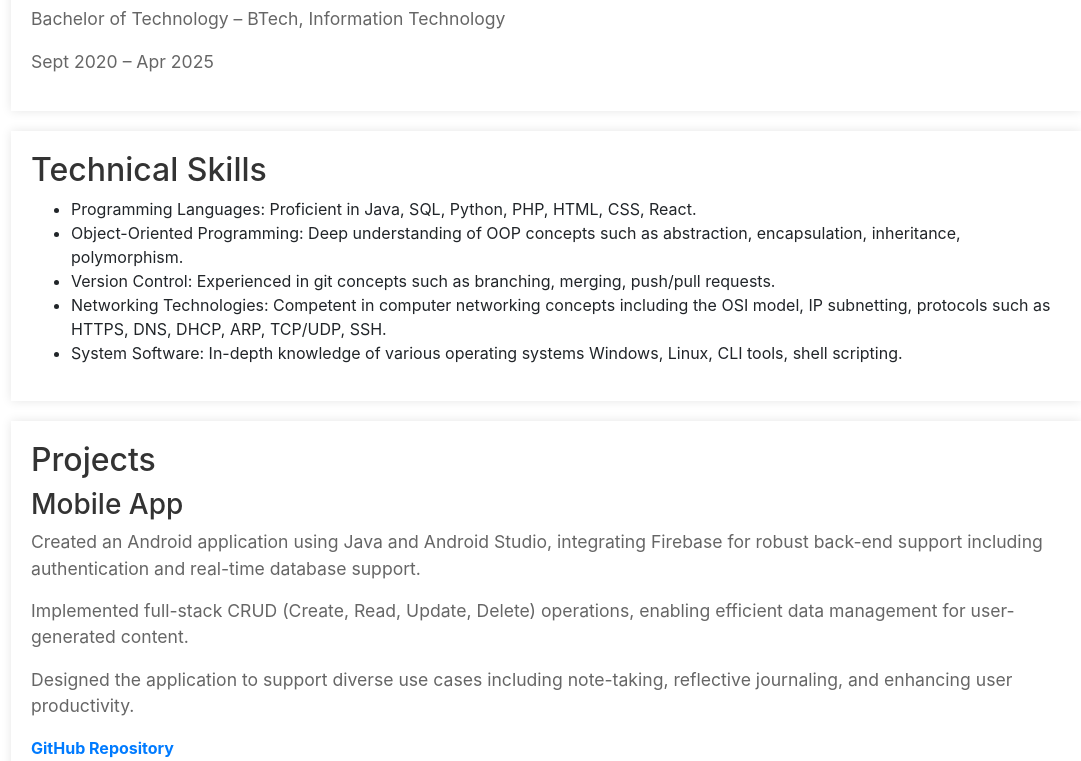
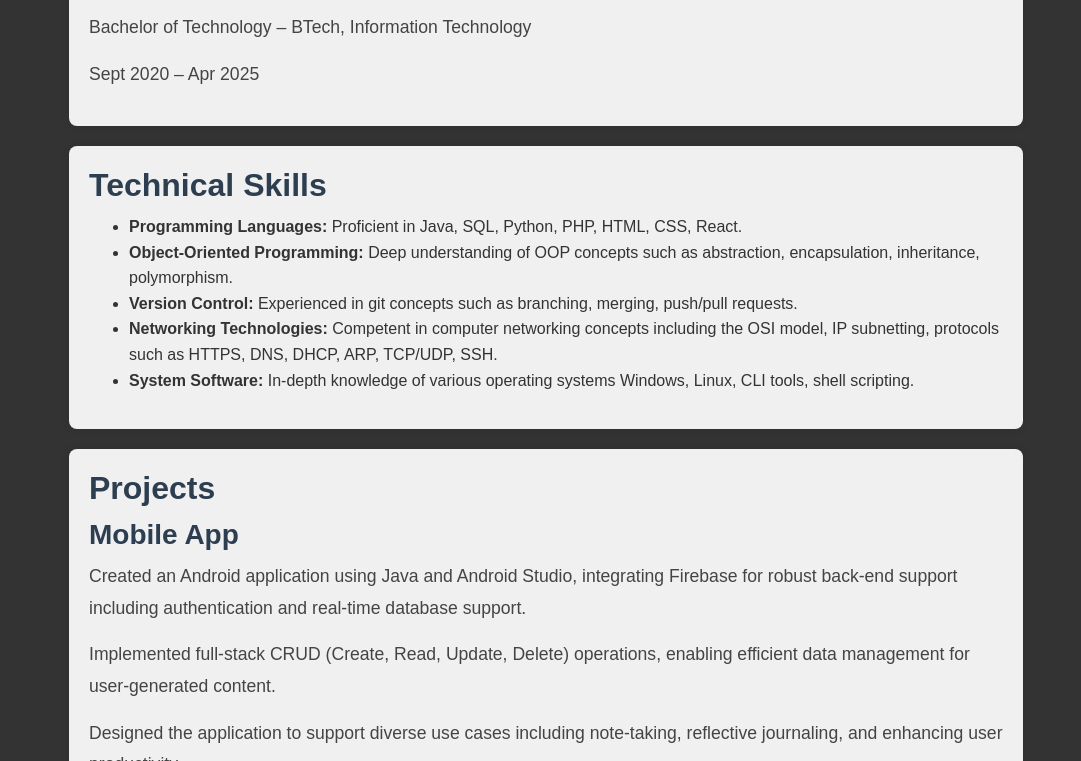
Before and after one commit to Ali-m99/Ali-m99.github.io, a plain HTML site: page index.html in a window 1280 px wide. Shown: the part 571-1332 px from the top of the page, without its empty margins (94-1175 px from the left). Drawn offline with nearby package versions, Linux system fonts and the light colour scheme.

Commit message:
Changed to dark theme

```diff
--- a/index.html
+++ b/index.html
@@ -2,8 +2,8 @@
 <html>
 <head>
     <title>Ali Manghat's Portfolio</title>
+    <link rel="stylesheet" href="https://cdn.jsdelivr.net/npm/bootstrap@4.3.1/dist/css/bootstrap.min.css" integrity="sha384-ggOyR0iXCbMQv3Xipma34MD+dH/1fQ784/j6cY/iJTQUOhcWr7x9JvoRxT2MZw1T" crossorigin="anonymous">
     <link rel="stylesheet" type="text/css" href="style.css">
-    <link rel="stylesheet" href="https://cdn.jsdelivr.net/npm/bootstrap@4.3.1/dist/css/bootstrap.min.css" integrity="sha384-ggOyR0iXCbMQv3Xipma34MD+dH/1fQ784/j6cY/iJTQUOhcWr7x9JvoRxT2MZw1T" crossorigin="anonymous">
     <meta name="viewport" content="width=device-width, initial-scale=1">
 </head>
 <body>
@@ -31,11 +31,11 @@
         <section id="skills">
             <h2>Technical Skills</h2>
             <ul>
-                <li>Programming Languages: Proficient in Java, SQL, Python, PHP, HTML, CSS, React.</li>
-                <li>Object-Oriented Programming: Deep understanding of OOP concepts such as abstraction, encapsulation, inheritance, polymorphism.</li>
-                <li>Version Control: Experienced in git concepts such as branching, merging, push/pull requests.</li>
-                <li>Networking Technologies: Competent in computer networking concepts including the OSI model, IP subnetting, protocols such as HTTPS, DNS, DHCP, ARP, TCP/UDP, SSH.</li>
-                <li>System Software: In-depth knowledge of various operating systems Windows, Linux, CLI tools, shell scripting.</li>
+                <li><b>Programming Languages:</b> Proficient in Java, SQL, Python, PHP, HTML, CSS, React.</li>
+                <li><b>Object-Oriented Programming:</b> Deep understanding of OOP concepts such as abstraction, encapsulation, inheritance, polymorphism.</li>
+                <li><b>Version Control:</b> Experienced in git concepts such as branching, merging, push/pull requests.</li>
+                <li><b>Networking Technologies:</b> Competent in computer networking concepts including the OSI model, IP subnetting, protocols such as HTTPS, DNS, DHCP, ARP, TCP/UDP, SSH.</li>
+                <li><b>System Software:</b> In-depth knowledge of various operating systems Windows, Linux, CLI tools, shell scripting.</li>
             </ul>
         </section>
         <section id="projects">
--- a/style.css
+++ b/style.css
@@ -2,7 +2,7 @@ body {
     font-family: Arial, sans-serif;
     margin: 0;
     padding: 0;
-    background-color: #f4f4f4;
+    background-color: #333;
     color: #333;
     line-height: 1.6;
 }
@@ -19,31 +19,43 @@ body {
     border-radius: 50%;
 }
 
+h1, h2, h3 {
+    color: #2c3e50;
+    font-weight: bold;
+    margin-bottom: 10px;
+}
+
 h1 {
     font-size: 2.5em;
-    color: #2c3e50;
 }
 
 h2 {
     font-size: 2em;
-    color: #333;
 }
 
 h3 {
     font-size: 1.75em;
-    color: #333;
 }
 
 p {
     font-size: 1.1em;
-    color: #666;
+    color: #444;
+    line-height: 1.8;
+    margin-bottom: 15px;
 }
 
 section {
     margin: 20px;
     padding: 20px;
-    background-color: #fff;
+    background-color: #f0f0f0;
     box-shadow: 0 0 10px rgba(0,0,0,0.1);
+    border-radius: 8px;
+    transition: background-color 0.3s ease, box-shadow 0.3s ease;
+}
+
+section:hover {
+    background-color: #ffffff;
+    box-shadow: 0 0 20px rgba(0,0,0,0.2);
 }
 
 .project {
@@ -62,8 +74,8 @@ a:hover {
 }
 
 footer {
-    background-color: #f4f4f4;
-    color: #333;
+    background-color: #333;
+    color: #ffffff;
     text-align: center;
     padding: 10px;
     width: 100%;
```
